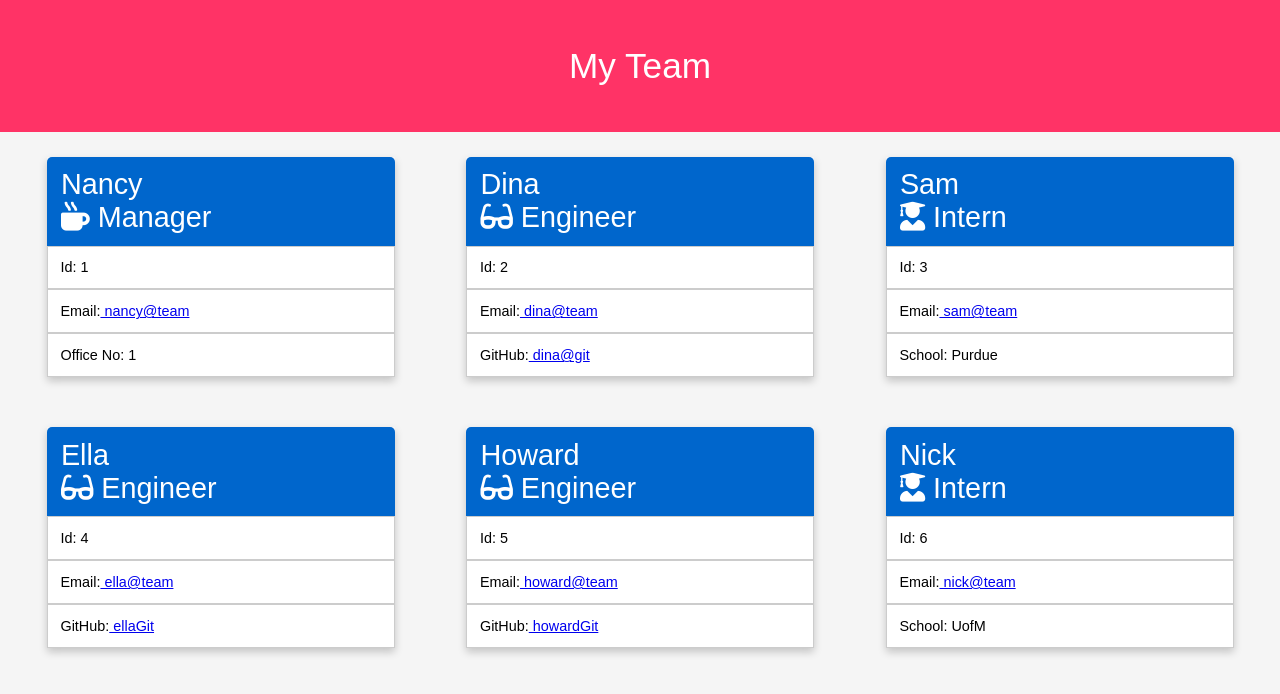
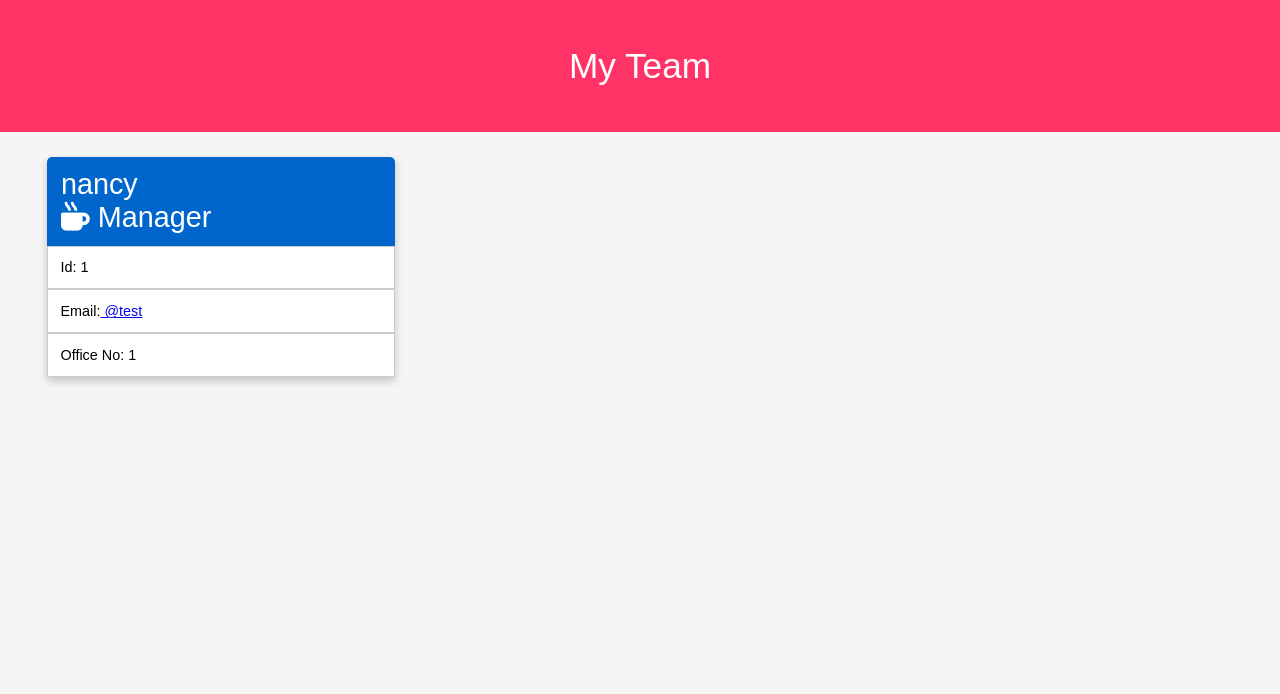
Before and after one commit to ngalter/team, a website: page output/myteam.html in a window 1280 px wide. Drawn offline with Linux system fonts and the light colour scheme.

Commit message:
moved gif files to directory
moved gif files to directory and myteam.html changes every time program is run

```diff
--- a/output/myteam.html
+++ b/output/myteam.html
@@ -77,53 +77,13 @@
   <body>
     <header>My Team</header>
     <div class="grid-container"><div class="card">
-<div class="card-header">Nancy<br>
+<div class="card-header">nancy<br>
 <i class="fas fa-mug-hot"></i> Manager</div>
 <div class="card-body">
   <div class="card-item">Id: 1</div>
-  <div class="card-item">Email:<a href='#'> nancy@team</a></div>
+  <div class="card-item">Email:<a href='#'> @test</a></div>
   <div class="card-item">Office No: 1</div>
 </div>
-</div><div class="card">
-<div class="card-header">Dina<br>
-<i class="fas fa-glasses"></i> Engineer</div>
-<div class="card-body">
-  <div class="card-item">Id: 2</div>
-  <div class="card-item">Email:<a href='#'> dina@team</a></div>
-  <div class="card-item">GitHub:<a href='#'> dina@git</a></div>
-</div>
-</div><div class="card">
-  <div class="card-header">Sam<br>
-  <i class="fas fa-user-graduate"></i> Intern</div>
-  <div class="card-body">
-    <div class="card-item">Id: 3</div>
-    <div class="card-item">Email:<a href='#'> sam@team</a></div>
-    <div class="card-item">School: Purdue</div>
-  </div>
-</div><div class="card">
-<div class="card-header">Ella<br>
-<i class="fas fa-glasses"></i> Engineer</div>
-<div class="card-body">
-  <div class="card-item">Id: 4</div>
-  <div class="card-item">Email:<a href='#'> ella@team</a></div>
-  <div class="card-item">GitHub:<a href='#'> ellaGit</a></div>
-</div>
-</div><div class="card">
-<div class="card-header">Howard<br>
-<i class="fas fa-glasses"></i> Engineer</div>
-<div class="card-body">
-  <div class="card-item">Id: 5</div>
-  <div class="card-item">Email:<a href='#'> howard@team</a></div>
-  <div class="card-item">GitHub:<a href='#'> howardGit</a></div>
-</div>
-</div><div class="card">
-  <div class="card-header">Nick<br>
-  <i class="fas fa-user-graduate"></i> Intern</div>
-  <div class="card-body">
-    <div class="card-item">Id: 6</div>
-    <div class="card-item">Email:<a href='#'> nick@team</a></div>
-    <div class="card-item">School: UofM</div>
-  </div>
 </div></div>
   </body>
   </html>
```
Also changed, not shown: gif/employee.gif (renamed from employee.gif), gif/employeetest.gif (renamed from employeetest.gif), 1 other file.
